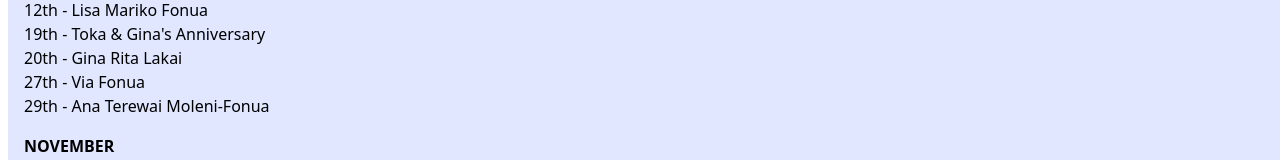
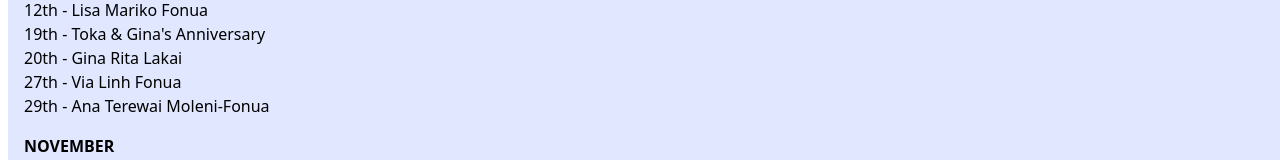
Before and after one commit to sfonua10/family-birthdays-anniversaries, a Next.js app: page / in a window 1280 px wide. Shown: the part 1338-1498 px from the top of the page. Built offline with nearby package versions, Linux system fonts and the light colour scheme.

Commit message:
add princess via middle name

```diff
--- a/pages/index.js
+++ b/pages/index.js
@@ -93,7 +93,7 @@ export default function Home() {
           "12th - Lisa Mariko Fonua",
           "19th - Toka & Gina's Anniversary",
           "20th - Gina Rita Lakai",
-          "27th - Via Fonua",
+          "27th - Via Linh Fonua",
           "29th - Ana Terewai Moleni-Fonua"
         ]}
       />
```
